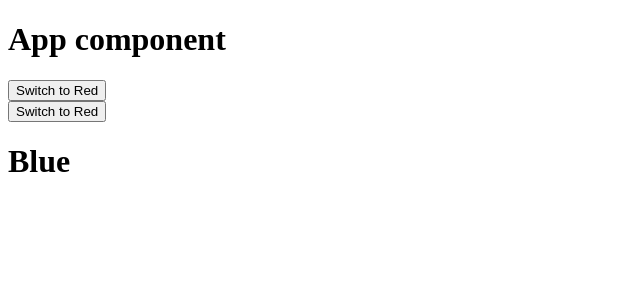
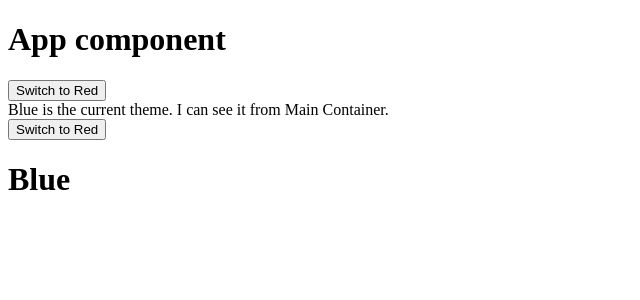
Before and after one commit to AlanLeverenz/react-from-beginning, a React (Create React App) app in the folder context-101/: page / in a window 1280 px wide. Shown: the top 300 px of the page, without its empty margins (0-640 px from the left). Built offline with nearby package versions, Linux system fonts and the light colour scheme.

Commit message:
refactored context component to a class

```diff
--- a/context-101/src/InnerContainer.js
+++ b/context-101/src/InnerContainer.js
@@ -1,4 +1,4 @@
-import React, { useContext, useCallBack } from 'react';
+import React, { useContext } from 'react';
 import ThemedButton from './ThemedButton';
 import ThemeContext from './contexts/themeContext';
 
--- a/context-101/src/MainContainer.js
+++ b/context-101/src/MainContainer.js
@@ -1,8 +1,30 @@
 import React from 'react';
 import InnerContainer from './InnerContainer';
+import ThemeContext from './contexts/themeContext';
 
-function MainContainer(props){
-    return <InnerContainer />
+// function MainContainer(props){
+//     return <InnerContainer />
+// }
+
+// Note: must pass an array, not an object, as a React child.
+
+class MainContainer extends React.Component{
+
+    // use in place of MainContainer.contextType = ThemeContext;
+    // static belongs to the class itself
+    static contextType = ThemeContext;
+
+    render(){
+        return (
+            <div>
+            {this.context.theme} is the current theme. I can see it from Main Container.
+                <InnerContainer />
+            </div>
+        )
+    }
 }
 
+// use contextType with a class component
+// MainContainer.contextType = ThemeContext;
+
 export default MainContainer;
```
Also changed, not shown: 1 other file (tests, documents, lock files or other folders).
